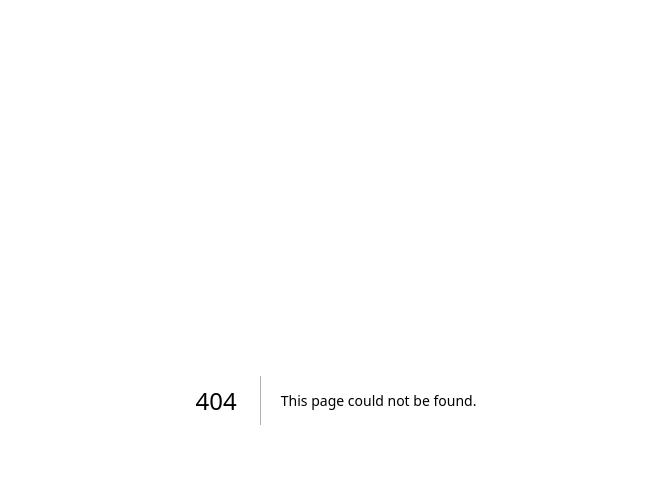
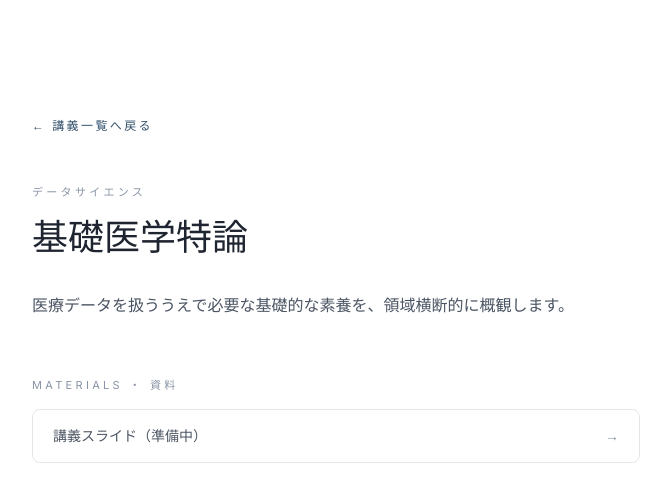
Before and after one commit to TIsh0321/ishikawa-site, a Next.js app: page /teaching/basic-medicine in a window 1280 px wide. Before the commit this address had no page. Shown: the top 502 px of the page, without its empty margins (304-975 px from the left). Built offline with nearby package versions, Linux system fonts and the light colour scheme.

Commit message:
Create course detail page with dynamic content
This file contains a detailed course page for various subjects, including their names, fields, summaries, and materials. The page is structured to display course information dynamically based on the selected subject.

```diff
--- /dev/null
+++ b/app/teaching/[slug]/page.jsx
@@ -0,0 +1,152 @@
+import Link from "next/link";
+
+// ─────────────────────────────────────────────
+//  講義科目の詳細ページ（資料置き場）
+//  各科目の説明と資料は下の COURSES を編集してください。
+//  materials の href は外部URL（https://…）でも、
+//  リポジトリの public フォルダに置いたPDF（例 "/slides/xxx.pdf"）でも可。
+// ─────────────────────────────────────────────
+
+const COURSES = {
+  "public-health": {
+    name: "衛生・公衆衛生学",
+    field: "公衆衛生・疫学",
+    summary:
+      "集団の健康を守るための基礎的な考え方、健康の社会的な決定要因、保健医療制度の枠組みを概説します。",
+    materials: [
+      { label: "講義スライド（準備中）", href: "#" },
+      { label: "参考資料（準備中）", href: "#" },
+    ],
+  },
+  "clinical-epidemiology": {
+    name: "臨床疫学",
+    field: "公衆衛生・疫学",
+    summary:
+      "研究デザイン、バイアスと交絡、因果推論の考え方を、実データの例とともに学びます。",
+    materials: [{ label: "講義スライド（準備中）", href: "#" }],
+  },
+  "health-statistics": {
+    name: "保健統計",
+    field: "公衆衛生・疫学",
+    summary: "記述統計から推測統計、回帰分析まで、保健医療データを読み解く統計手法を扱います。",
+    materials: [{ label: "講義スライド（準備中）", href: "#" }],
+  },
+  "health-policy": {
+    name: "医療政策学",
+    field: "公衆衛生・疫学",
+    summary: "医療提供体制と政策形成の過程を、エビデンスにもとづく政策評価の視点から検討します。",
+    materials: [{ label: "講義スライド（準備中）", href: "#" }],
+  },
+  "medical-informatics": {
+    name: "医療情報学",
+    field: "データサイエンス",
+    summary: "レセプトや電子カルテなどの医療データの構造と、その分析・利活用の方法を学びます。",
+    materials: [{ label: "講義スライド（準備中）", href: "#" }],
+  },
+  "data-analysis": {
+    name: "データ解析入門Ⅰ・Ⅱ",
+    field: "データサイエンス",
+    summary: "Rを用いたデータの前処理・可視化・統計解析の基礎を、手を動かしながら習得します。",
+    materials: [{ label: "講義スライド（準備中）", href: "#" }],
+  },
+  "basic-medicine": {
+    name: "基礎医学特論",
+    field: "データサイエンス",
+    summary: "医療データを扱ううえで必要な基礎的な素養を、領域横断的に概観します。",
+    materials: [{ label: "講義スライド（準備中）", href: "#" }],
+  },
+  "healthcare-management": {
+    name: "医療マネジメント特講",
+    field: "医療経営",
+    summary: "医療機関の経営とマネジメントを、外部環境の分析などの観点から検討します。",
+    materials: [{ label: "講義スライド（準備中）", href: "#" }],
+  },
+  "regional-healthcare": {
+    name: "地域ヘルスケアマネジメント",
+    field: "医療経営",
+    summary: "地域包括ケアと医療・介護の連携を、データにもとづく視点から考えます。",
+    materials: [{ label: "講義スライド（準備中）", href: "#" }],
+  },
+  "hospital-management": {
+    name: "病院経営ケーススタディ",
+    field: "医療経営",
+    summary: "実際の病院経営の事例を題材に、課題の分析と意思決定の進め方を演習形式で学びます。",
+    materials: [{ label: "講義スライド（準備中）", href: "#" }],
+  },
+  "health-economics": {
+    name: "医療経済学",
+    field: "経済",
+    summary: "医療の需要と供給、費用対効果分析など、医療経済学の基礎的な考え方を扱います。",
+    materials: [{ label: "講義スライド（準備中）", href: "#" }],
+  },
+  "health-industry": {
+    name: "医療産業論",
+    field: "経済",
+    summary: "医療を産業として捉え、その構造や制度、動向を考えます。",
+    materials: [{ label: "講義スライド（準備中）", href: "#" }],
+  },
+  "economy-society": {
+    name: "医療と経済・社会",
+    field: "経済",
+    summary: "医療を経済・社会との関わりのなかで位置づけ、制度と持続可能性を考えます。",
+    materials: [{ label: "講義スライド（準備中）", href: "#" }],
+  },
+};
+
+export function generateStaticParams() {
+  return Object.keys(COURSES).map((slug) => ({ slug }));
+}
+
+export function generateMetadata({ params }) {
+  const c = COURSES[params.slug];
+  return { title: c ? `${c.name} | 石川 智基` : "講義 | 石川 智基" };
+}
+
+export default function CoursePage({ params }) {
+  const course = COURSES[params.slug];
+
+  return (
+    <div
+      className="min-h-screen bg-white text-[#1f2530] antialiased"
+      style={{ ["--sans"]: "'Inter', 'Noto Sans JP', sans-serif", fontFamily: "var(--sans)" }}
+    >
+      <style>{`@import url('https://fonts.googleapis.com/css2?family=Inter:wght@300;400;500&family=Noto+Sans+JP:wght@300;400;500&display=swap');`}</style>
+
+      <div className="max-w-2xl mx-auto px-6 md:px-8 py-20 md:py-28">
+        <Link href="/#teaching" className="text-xs tracking-[0.2em] text-[#33506b] hover:opacity-70">
+          ← 講義一覧へ戻る
+        </Link>
+
+        {course ? (
+          <>
+            <p className="mt-12 text-[11px] tracking-[0.3em] text-[#8a94a6]">{course.field}</p>
+            <h1 className="text-3xl md:text-4xl font-light mt-4 leading-tight">{course.name}</h1>
+            <p className="mt-8 text-base leading-loose text-[#4b5563]">{course.summary}</p>
+
+            <div className="mt-14">
+              <p className="text-[11px] tracking-[0.3em] text-[#8a94a6] mb-4">MATERIALS ・ 資料</p>
+              <ul className="border border-black/10 rounded-lg divide-y divide-black/5">
+                {course.materials.map((m, i) => (
+                  <li key={i}>
+                    <a
+                      href={m.href}
+                      className="group flex items-center justify-between px-5 py-4 text-sm text-[#4b5563] hover:text-[#33506b] transition"
+                    >
+                      <span>{m.label}</span>
+                      <span className="text-[#8a94a6] group-hover:text-[#33506b]">→</span>
+                    </a>
+                  </li>
+                ))}
+              </ul>
+            </div>
+          </>
+        ) : (
+          <div className="mt-16">
+            <h1 className="text-2xl font-light">科目が見つかりませんでした</h1>
+            <p className="mt-4 text-[#6b7280]">URLをご確認ください。</p>
+          </div>
+        )}
+      </div>
+    </div>
+  );
+}
```
